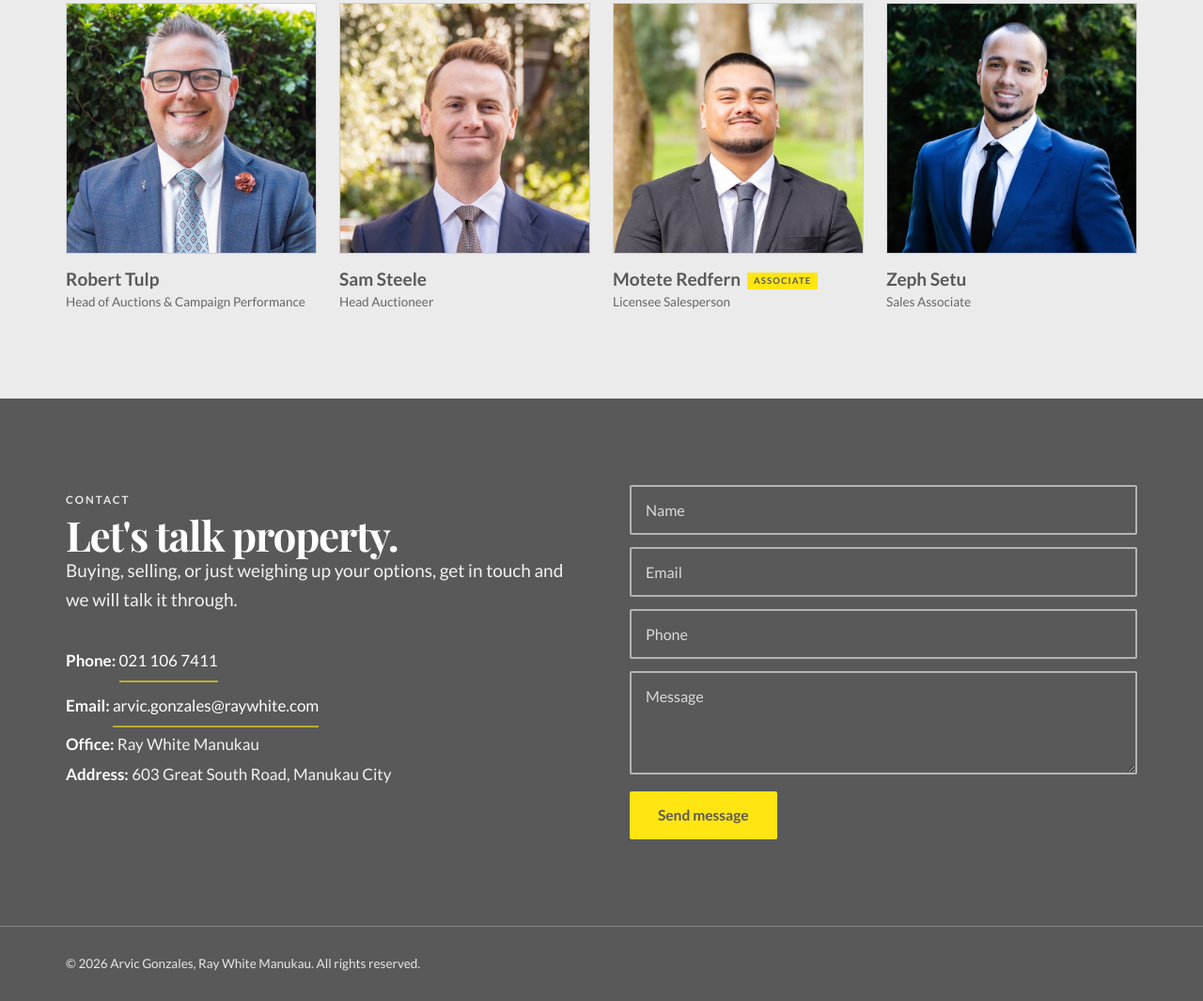
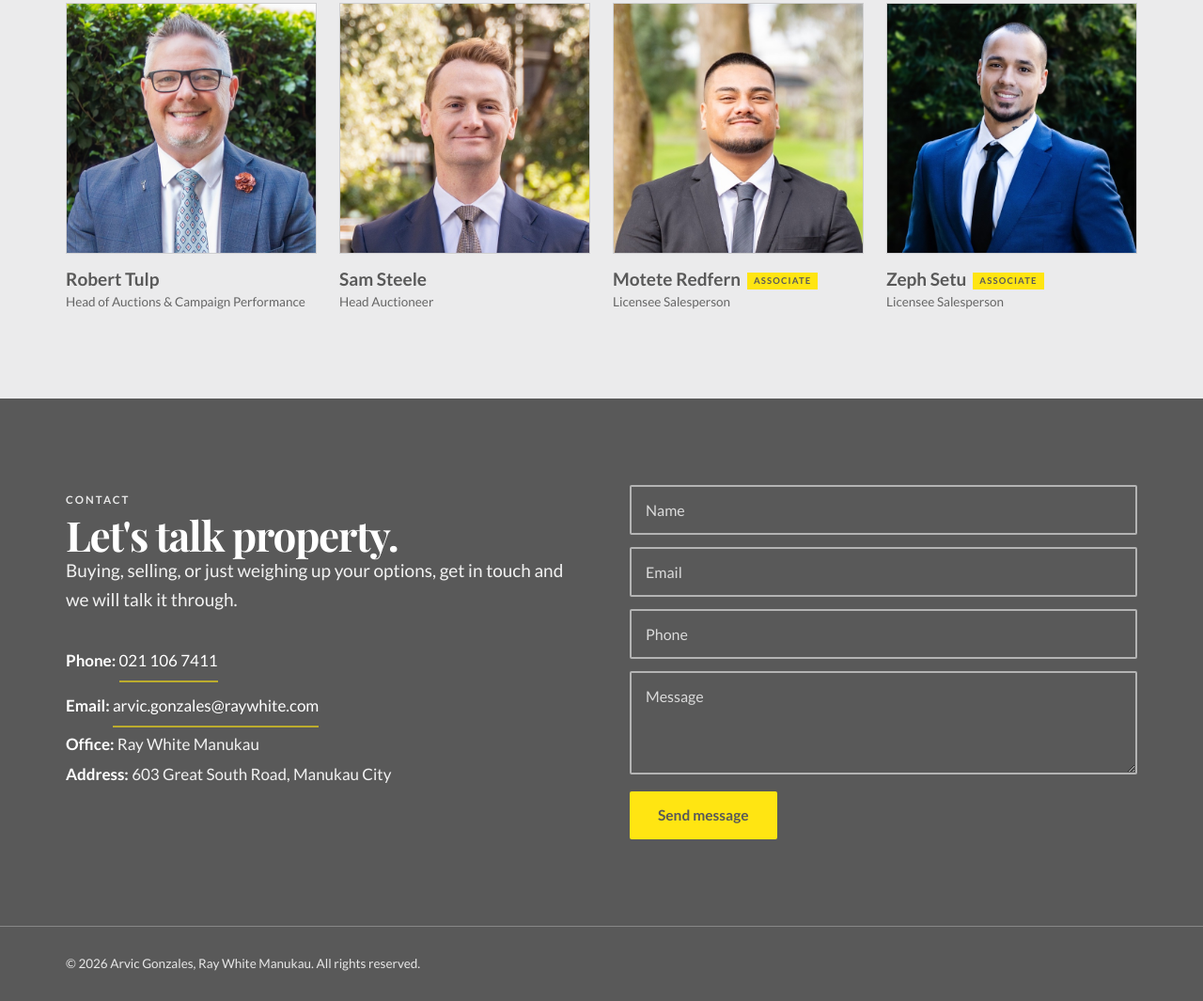
Before and after one commit to Gnzlsrvc/arvic-realestate-site, a plain HTML site: page index.html in a window 1280 px wide. Shown: the part 9008-10073 px from the top of the page at 94% size. Drawn offline with nearby package versions, Linux system fonts and the light colour scheme.

Commit message:
Match Zeph Setu's title to Motete's
Both now show an Associate badge and read Licensee Salesperson, on the
card and in the structured data.

Co-Authored-By: Claude Opus 5 <noreply@anthropic.com>

```diff
--- a/index.html
+++ b/index.html
@@ -122,7 +122,7 @@
     {
       "@type": "Person",
       "name": "Zeph Setu",
-      "jobTitle": "Sales Associate"
+      "jobTitle": "Licensee Salesperson"
     }
   ],
   "sameAs": [
@@ -423,8 +423,8 @@
       </div>
       <div class="team-card">
         <div class="team-photo"><img src="img/zeph.jpg" alt="Zeph Setu, Ray White Manukau" width="700" height="700" loading="lazy" decoding="async"></div>
-        <h3>Zeph Setu</h3>
-        <p>Sales Associate</p>
+        <h3>Zeph Setu<span class="team-badge">Associate</span></h3>
+        <p>Licensee Salesperson</p>
       </div>
     </div>
   </div>
```
